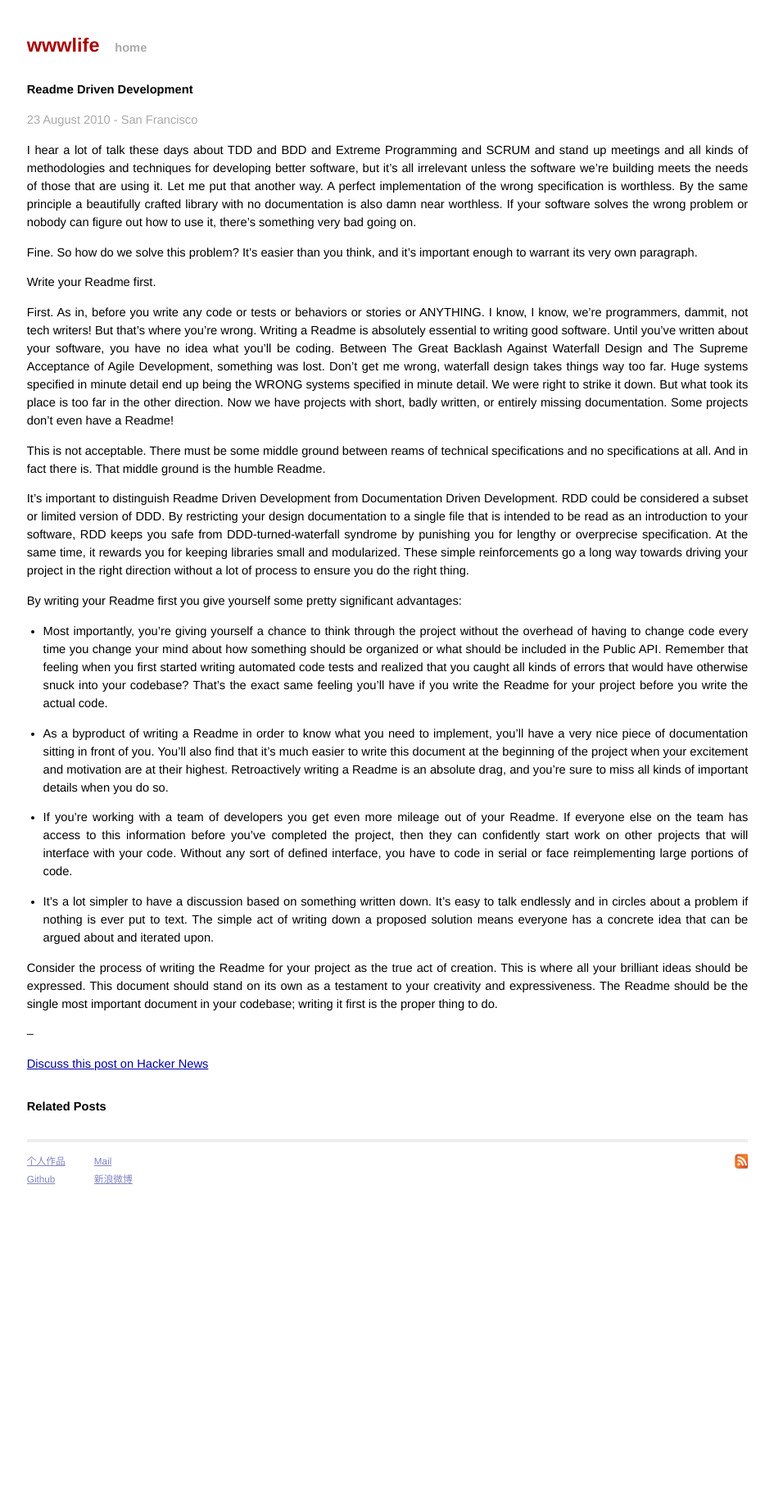
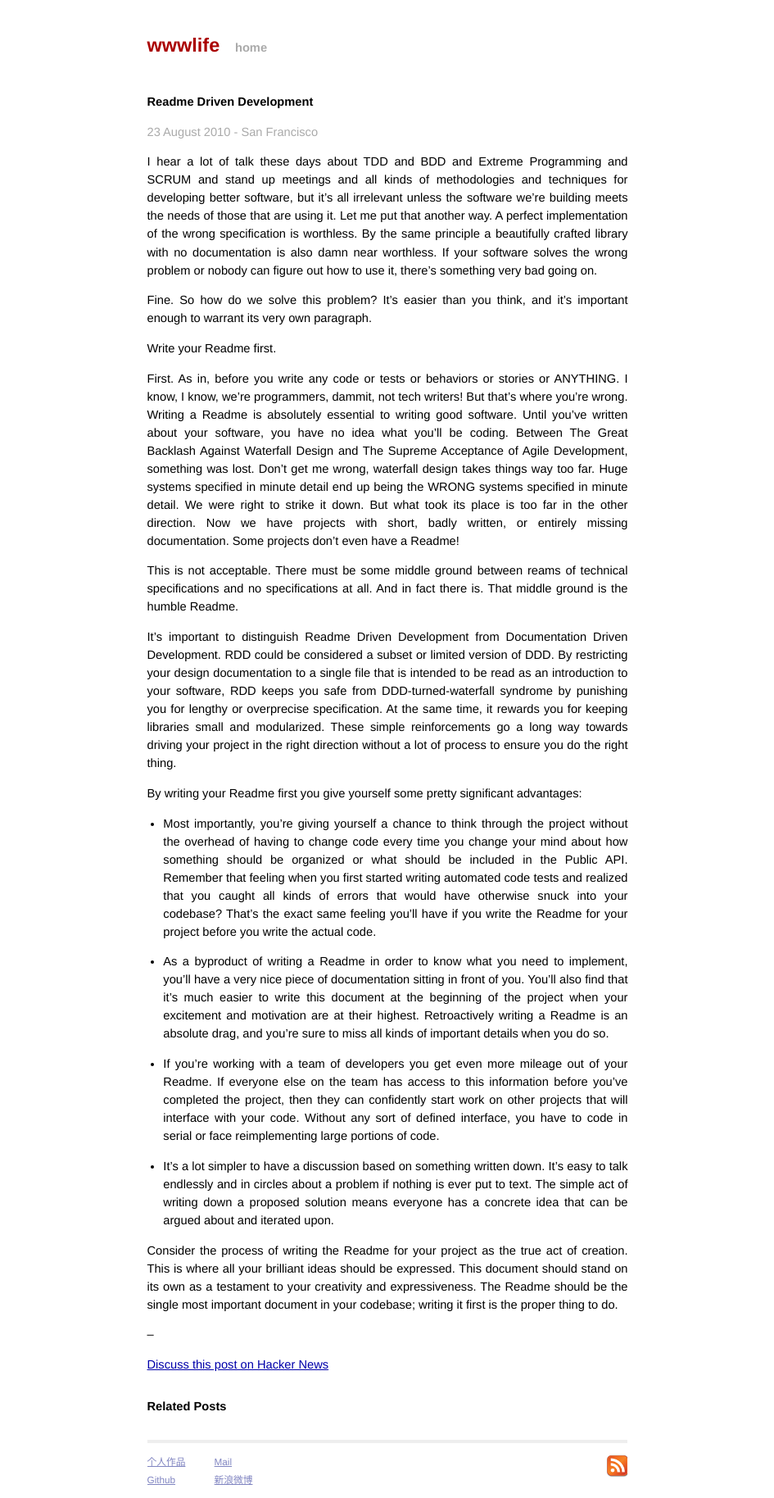
Before and after one commit to wanggang316/note2016, a Jekyll site: the page built from demo/2010-08-23-readme-driven-development.md, in a window 1280 px wide. Shown: the whole page at 82% size, without its empty margins (167-1112 px from the left). Built offline with Jekyll 4.4.1, drawn with Linux system fonts in a browser that asks for light colours; Markdown is read by kramdown in place of the engine named in the settings; before the commit the page ends 1461 px from its top, so only the background shows below that.

Commit message:
update logo and rss style also

```diff
--- a/css/screen.css
+++ b/css/screen.css
@@ -81,7 +81,7 @@ ul.posts {
 .site {
   font-size: 110%;
   text-align: justify;
-  width: 60em;
+  width: 40em;
   margin: 3em auto 2em auto;
   line-height: 1.5em;
 }
@@ -89,7 +89,7 @@ ul.posts {
 .title {
   color: #a00;
   font-weight: bold;
-  margin-bottom: 2em;
+  margin-bottom: 3em;
 }
 .logo {
   font-size: 160%;
@@ -142,8 +142,8 @@ ul.posts {
     }
 
       .site .footer .rss img {
-        width:20px;
-        height:20px;
+        width:30px;
+        height:29px;
         border: 0;
       }
 
```
